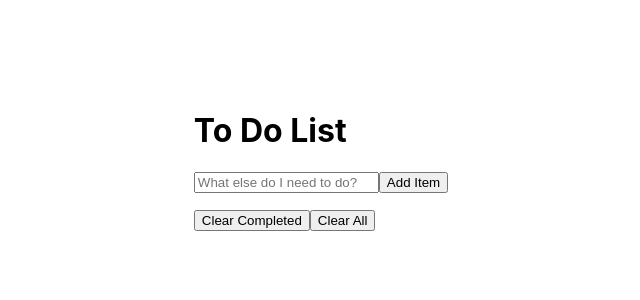
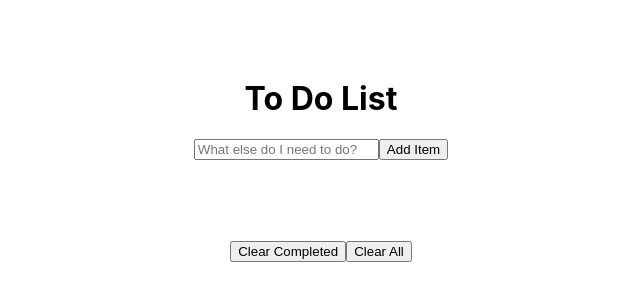
Before and after one commit to ryan-howard-hc/ToDoList, a React (Create React App) app in the folder app/: page / in a window 1280 px wide. Shown: the part 240-540 px from the top of the page, without its empty margins (319-959 px from the left). Built offline with nearby package versions, Linux system fonts and the light colour scheme.

Commit message:
centered

```diff
--- a/app/src/ClearItems.js
+++ b/app/src/ClearItems.js
@@ -1,9 +1,8 @@
 import React from 'react';
-import { useEffect, useState} from 'react';
 
 function ClearItems({ clearToDoItems, clearAllItems }) {
     return (
-      <div>
+      <div >
         <button onClick={clearToDoItems}>Clear Completed</button>
         <button onClick={clearAllItems}>Clear All</button>
       </div>
--- /dev/null
+++ b/app/src/ToDoList.css
@@ -0,0 +1,19 @@
+.container {
+    display: flex;
+    flex-direction: column;
+    align-items: center;
+    justify-content: center;
+    height: 100vh;
+  }
+
+  .title {
+    text-align: center;
+    margin-bottom: 20px;
+
+  }
+
+  .list {
+    padding: 0;
+    margin: 40px;
+    text-align: center;
+  }
--- a/app/src/ToDoList.js
+++ b/app/src/ToDoList.js
@@ -1,5 +1,5 @@
 import React, { useState, useEffect } from 'react';
-
+import './ToDoList.css';
 import  AddItems  from './AddItems';
 import  CheckItems from './CheckItems';
 import  ClearItems  from './ClearItems';
@@ -67,10 +67,10 @@ function ToDoList() {
     }
 
     return (
-      <div>
-        <h1>To Do List</h1>
+      <div className="container" style={{}}>
+        <h1 className="title">To Do List</h1>
         <AddItems addItem={addItem} />
-        <ul>
+        <ul className="list" style={{}}>
           {toDos.map(toDo => (
             <CheckItems
               toggleCompleted={() => toggleCompleted(toDo.id)}
```
